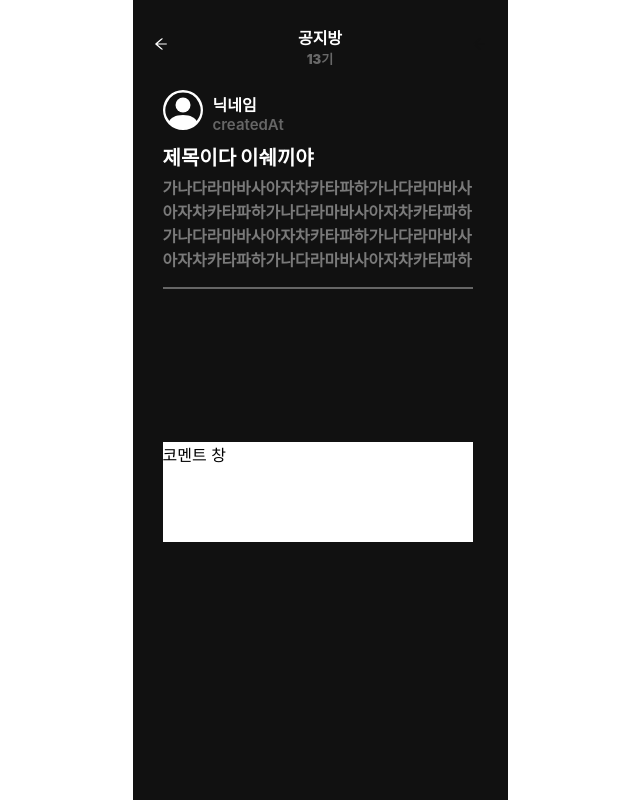
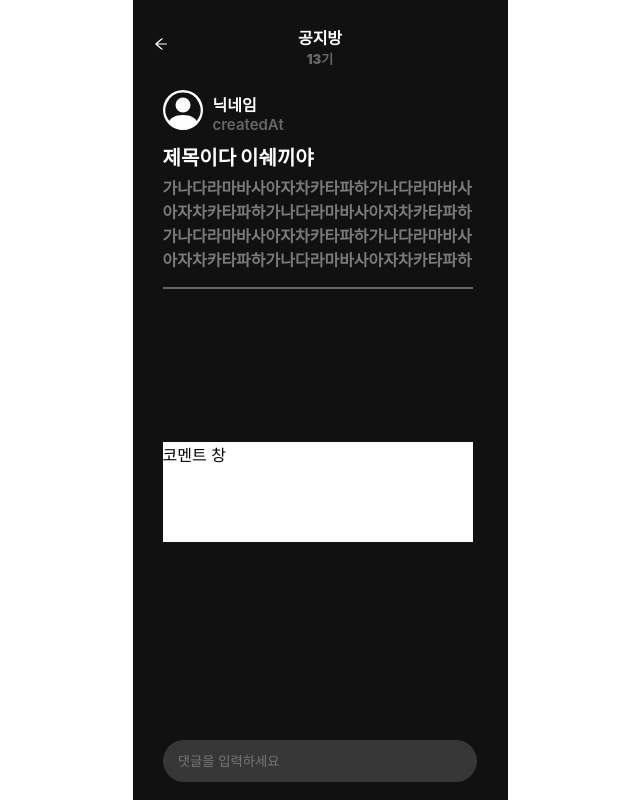
Before and after one commit to Dongckim/EveryTime_Clone_FE, a React (Create React App) app: page /1/1 in a window 1280 px wide. Shown: the whole page, without its empty margins (320-960 px from the left). Built offline with nearby package versions, Linux system fonts and the light colour scheme; no server answers.

Commit message:
upload 0326

```diff
--- a/src/api/DashBoard.js
+++ b/src/api/DashBoard.js
@@ -7,7 +7,8 @@ const apiTok = axios.create({
 
 //선택게시물 조회
 const getDashBoard = async (id) => {
-    const response = await apiTok.get(`/api/board/${id}`)
+    const response = await apiTok.get(`/api/boards?board-type=${id}`)
+    console.log(response)
     return response
 }
 
@@ -54,4 +55,4 @@ function (error) {
 export default apiTok;
 
 
-export { getDashBoard, addDashBoard}
+export { getDashBoard, addDashBoard }
--- a/src/api/LoginSignUp.js
+++ b/src/api/LoginSignUp.js
@@ -17,6 +17,7 @@ const LoginUser = async (LogInUser) => {
     const token = response.headers.authorization.split(' ')[1]
     setCookie('token', token, {path:'/'})
 }
+
 
 api.interceptors.request.use(
     (config)=>{
--- a/src/pages/BoardContent/BoardContent.jsx
+++ b/src/pages/BoardContent/BoardContent.jsx
@@ -1,11 +1,18 @@
 import styled from "styled-components";
 import { AiOutlineArrowLeft } from 'react-icons/ai'
-import { useNavigate } from "react-router-dom";
+import { useNavigate, useParams } from "react-router-dom";
 import Profile from "../../core/Profile";
+import { useQuery } from "react-query";
+import { getDashBoard } from "../../api/DashBoard";
 
 const BoardContent = () => {
     const navigator = useNavigate();
-
+    const param = useParams();
+    console.log('파람',param)
+    const { isLoading, data, isError } = useQuery('getMain',getDashBoard,{
+        refetchOnWindowFocus: false
+    })
+    console.log(data)
     return (
         <div>
             <Headerdiv>
@@ -31,7 +38,11 @@ const BoardContent = () => {
                 <CommWrapper>
                     코멘트 창
                 </CommWrapper>
-                <replyInput/>
+                <form>
+                   <ReplyInput
+                   placeholder="댓글을 입력하세요"
+                   />
+                </form>
             </div>
         </div>
     )
@@ -100,8 +111,15 @@ const CommWrapper = styled.div`
     height: 100px;
     overflow: scroll;
 `
-const replyInput = styled.input`
+const ReplyInput = styled.input`
     position: absolute;
     background-color: white;
-    top: 300px;
+    top: 740px;
+    left: 30px;
+    width: 310px;
+    height: 40px;
+    border-radius: 30px;
+    background-color:#373737;
+    text-indent:1em;
+    border: none;
 `
--- a/src/pages/DashBoards/Dashboard.jsx
+++ b/src/pages/DashBoards/Dashboard.jsx
@@ -5,19 +5,17 @@ import { getDashBoard } from "../../api/DashBoard";
 const Dashboard = () => {
     const navigator = useNavigate();
     const {boardType} = useParams();
-    const {data, isError, isLoading} = useQuery({
-        queryKey:['getDashboard'],
-        queryFn : async() => {
-            await getDashBoard(+boardType)
-        }
+    const response = useQuery('getDashBoard',getDashBoard(+boardType),{
+        refetchOnWindowFocus : false,
     })
-    console.log(data)
+
+    console.log(response?.data)
+
     return (
         <div>
             대시보드를 볼 수 있는 페이지 입니다.
             <div onClick={()=>{
                 navigator(`/${boardType}/PostPage`)
-
             }}>글쓰기
             </div>
         </div>
--- a/src/pages/Main/Main.jsx
+++ b/src/pages/Main/Main.jsx
@@ -8,6 +8,7 @@ const Main = () => {
     const { isLoading, isError, data } = useQuery('getMain',getMain,{
         refetchOnWindowFocus:false
     })
+    console.log(data)
     return (
         <div style={{marginTop:'0px',color:'#ffffff'}}>
             <div style={{marginBottom:'30px', fontSize:'25px'}}>
@@ -25,7 +26,7 @@ const Main = () => {
                     <span>{value.typeName}</span>
                     <span>더보기</span>
                 </div>
-                {value.boardResponseDtoList.map((item,index)=>{
+                {value.boardContent.map((item,index)=>{
                     return (
                         <ContentBox key={Math.random()}>
                             <span>{item.title}</span>
@@ -40,7 +41,6 @@ const Main = () => {
 export default Main;
 
 const Wrapper= styled.div`
-    border: 1px solid black;
     height: 200px;
     width: 320px;
     padding: 10px;
```
